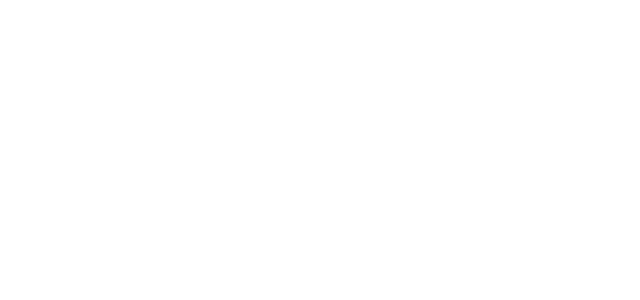
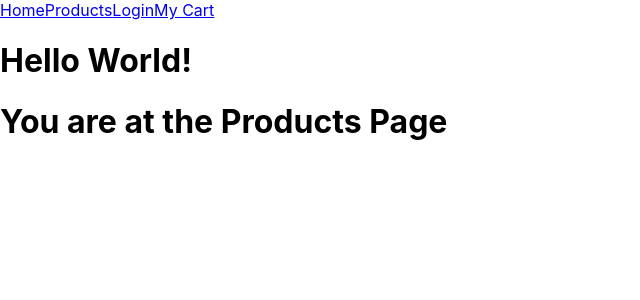
Before and after one commit to justsaykk/capstone_frontend, a React (Create React App) app: page /products in a window 1280 px wide. Before the commit this address had no page. Shown: the top 300 px of the page, without its empty margins (0-640 px from the left). Built offline with nearby package versions, Linux system fonts and the light colour scheme.

Commit message:
Front end basics setup. Links works

```diff
--- a/src/App.js
+++ b/src/App.js
@@ -2,6 +2,8 @@ import { BrowserRouter, Routes, Route } from "react-router-dom";
 import LoginPage from "./pages/LoginPage";
 import Registration from "./pages/Registration";
 import LandingPage from "./pages/LandingPage";
+import ProductsPage from "./pages/ProductsPage";
+import CartPage from "./pages/CartPage";
 
 function App() {
   return (
@@ -10,7 +12,9 @@ function App() {
         <Routes>
           <Route path="/" element={<LandingPage />} />
           <Route path="/login" element={<LoginPage />} />
-          <Route path="/registration" element={<Registration />} />
+          <Route path="/register" element={<Registration />} />
+          <Route path="/products" element={<ProductsPage />} />
+          <Route path="/cart" element={<CartPage />} />
         </Routes>
       </BrowserRouter>
     </div>
--- a/src/components/NavBar.jsx
+++ b/src/components/NavBar.jsx
@@ -3,20 +3,20 @@ import { Link } from "react-router-dom";
 export default function NavBar() {
   return (
     <div className="navBar">
-      <Link className="button" to="/home">
+      <Link className="button" to="/">
         Home
       </Link>
 
-      <Link className="button" to="/inspired">
-        Get Inspired!
+      <Link className="button" to="/products">
+        Products
       </Link>
 
-      <Link className="button" to="/itinerary">
-        Itineraries (WIP)
+      <Link className="button" to="/login">
+        Login
       </Link>
 
       <Link className="button" to="/cart">
-        My Cart (WIP)
+        My Cart
       </Link>
     </div>
   );
--- a/src/pages/CartPage.jsx
+++ b/src/pages/CartPage.jsx
@@ -0,0 +1,16 @@
+import React from "react";
+import NavBar from "../components/NavBar"
+
+function CartPage() {
+    // Logic Here
+
+    return (
+        <div>
+            <NavBar />
+            <h1>Hello World!</h1>
+            <h1>You are at the Cart Page</h1>
+        </div>
+    )
+}
+
+export default CartPage
--- a/src/pages/LandingPage.jsx
+++ b/src/pages/LandingPage.jsx
@@ -1,10 +1,12 @@
 import React, {useState} from "react";
+import NavBar from "../components/NavBar";
 
 function LandingPage() {
     // Logic Here
 
     return (
         <div>
+            <NavBar />
             <h1>Hello World!</h1>
             <h1>You are at the Landing Page</h1>
         </div>
--- a/src/pages/LoginPage.jsx
+++ b/src/pages/LoginPage.jsx
@@ -5,17 +5,28 @@ function LoginPage() {
     // States
     const [email, setEmail] = useState("")
     const [password, setPassword] = useState("")
+    const LOCAL_BACKEND = process.env.REACT_APP_LOCAL_BACKEND;
+    // const BACKEND = process.env.REACT_APP_BACKEND
 
     // Check if email field & password field is empty
     function validateForm() {
         return email.length > 0 && password.length > 0;
     }
 
+    const URL = LOCAL_BACKEND + "/api/user/login";
+    // const URL = BACKEND + "/api/user/login";
     function handleSubmit(event) {
         event.preventDefault();
-        // console.log("email is", email)
-        // console.log("password is", password)
+        fetch(URL, {
+            method: "POST",
+            body: JSON.stringify({
+                email: email,
+                password: password,
+            })
+        })
     }
+
+    // Need to expect something in return to redirect users to landing page.
 
     return (
         <div>
--- a/src/pages/ProductsPage.jsx
+++ b/src/pages/ProductsPage.jsx
@@ -0,0 +1,16 @@
+import React, {useState} from "react";
+import NavBar from "../components/NavBar";
+
+function ProductsPage() {
+    // Logic Here
+
+    return (
+        <div>
+            <NavBar />
+            <h1>Hello World!</h1>
+            <h1>You are at the Products Page</h1>
+        </div>
+    )
+}
+
+export default ProductsPage
--- a/src/pages/registration.jsx
+++ b/src/pages/registration.jsx
@@ -13,6 +13,7 @@ function Registration() {
     }
 
     const URL = LOCAL_BACKEND + "/api/user/register";
+    // const URL = BACKEND + "/api/user/register";
     function handleSubmit(event) {
         event.preventDefault();
         fetch(URL, {
```
